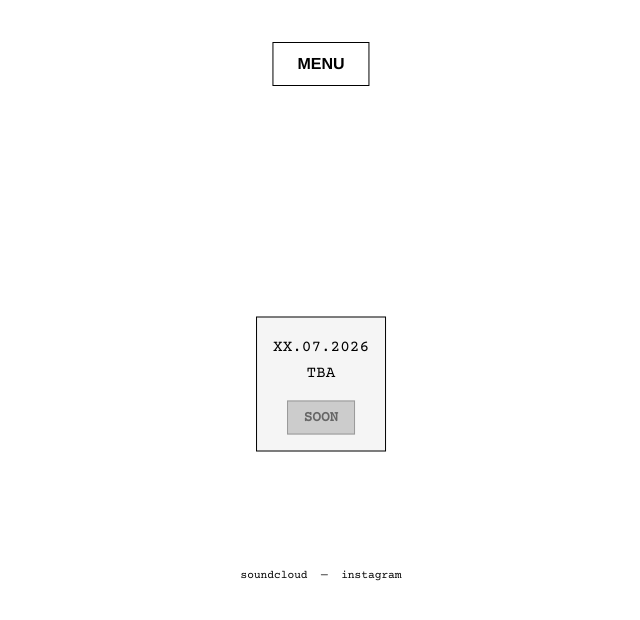
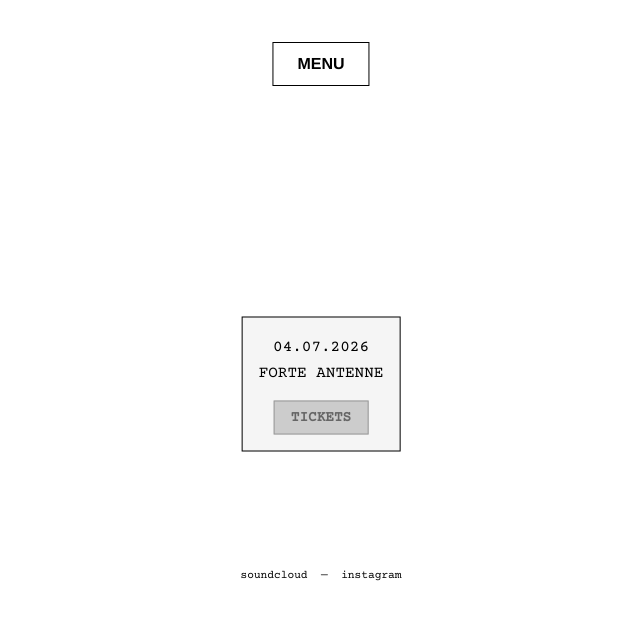
Before and after one commit to erluchetto/QUERCIA, a website: page index.html in a window 1280 px wide. Shown: the part 176-796 px from the top of the page, without its empty margins (319-959 px from the left). Drawn offline with nearby package versions, Linux system fonts and the light colour scheme; a web font is replaced by a local one.

Commit message:
Update index.html

```diff
--- a/index.html
+++ b/index.html
@@ -238,9 +238,9 @@
 
 // ===== EVENT CONFIG =====
 const EVENT = {
-  date: "XX.07.2026",
-  location: "TBA",
-  buttonText: "SOON",
+  date: "04.07.2026",
+  location: "FORTE ANTENNE",
+  buttonText: "TICKETS",
   link: ""
 };
 
```
